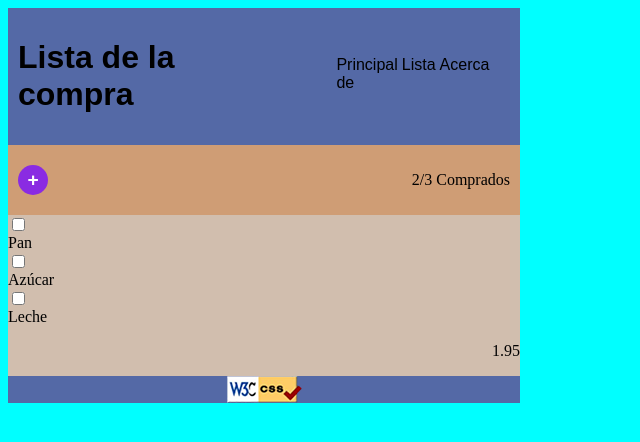
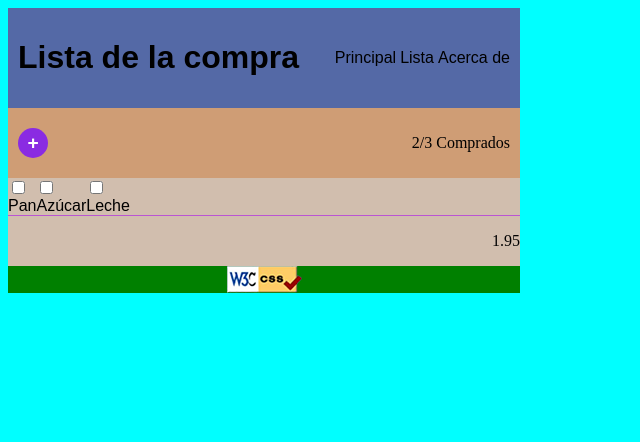
Before and after one commit to rocioRichi/202301-W1-CH3-Rocio-Ricciardiello, a website: page index.html in a window 1280 px wide. Shown: the whole page, without its empty margins (0-640 px from the left). Drawn offline with Linux system fonts and the light colour scheme.

Commit message:
put one line menu in the nav

```diff
--- a/css/styles.css
+++ b/css/styles.css
@@ -10,17 +10,12 @@ h1 {
   font-weight: 900;
 }
 ul {
-  margin-bottom: 20px;
   list-style: none;
+  margin: 0;
+  padding: 0;
 }
 li {
-  display: inline;
   font-family: Arial, Helvetica, sans-serif;
-
-  /* Adyacentes */
-  #p1 + p {
-    background-color: crimson;
-  }
 }
 header {
   display: flex;
@@ -53,15 +48,22 @@ input {
 }
 main {
   background-color: #d1beae;
-  border: 1 px solid black;
+  border-bottom: 1px solid mediumorchid;
 }
 footer {
   display: flex;
   justify-content: center;
-  background-color: #5469a6;
+  background-color: green;
 }
 section {
   display: flex;
   justify-content: end;
   background-color: #d1beae;
 }
+main > ul {
+  display: flex;
+}
+header > ul > li {
+  display: flex;
+  display: inline;
+}
--- a/index.html
+++ b/index.html
@@ -29,11 +29,11 @@
       <button>+</button>
       <p>2/3 Comprados</p>
     </nav>
-
-    <div><input type="checkbox" name="" id="">Pan</div>
-    <div><input type="checkbox" name="" id="">Azúcar</div>
-    <div><input type="checkbox" name="" id="">Leche</div>
-
+    <ul>
+      <li><label><input type="checkbox" name="" id="">Pan</li></label>
+      <li><input type="checkbox" name="" id="">Azúcar</li>
+      <li><input type="checkbox" name="" id="">Leche</li>
+    </ul>
 
   </main>
   <section>
```
